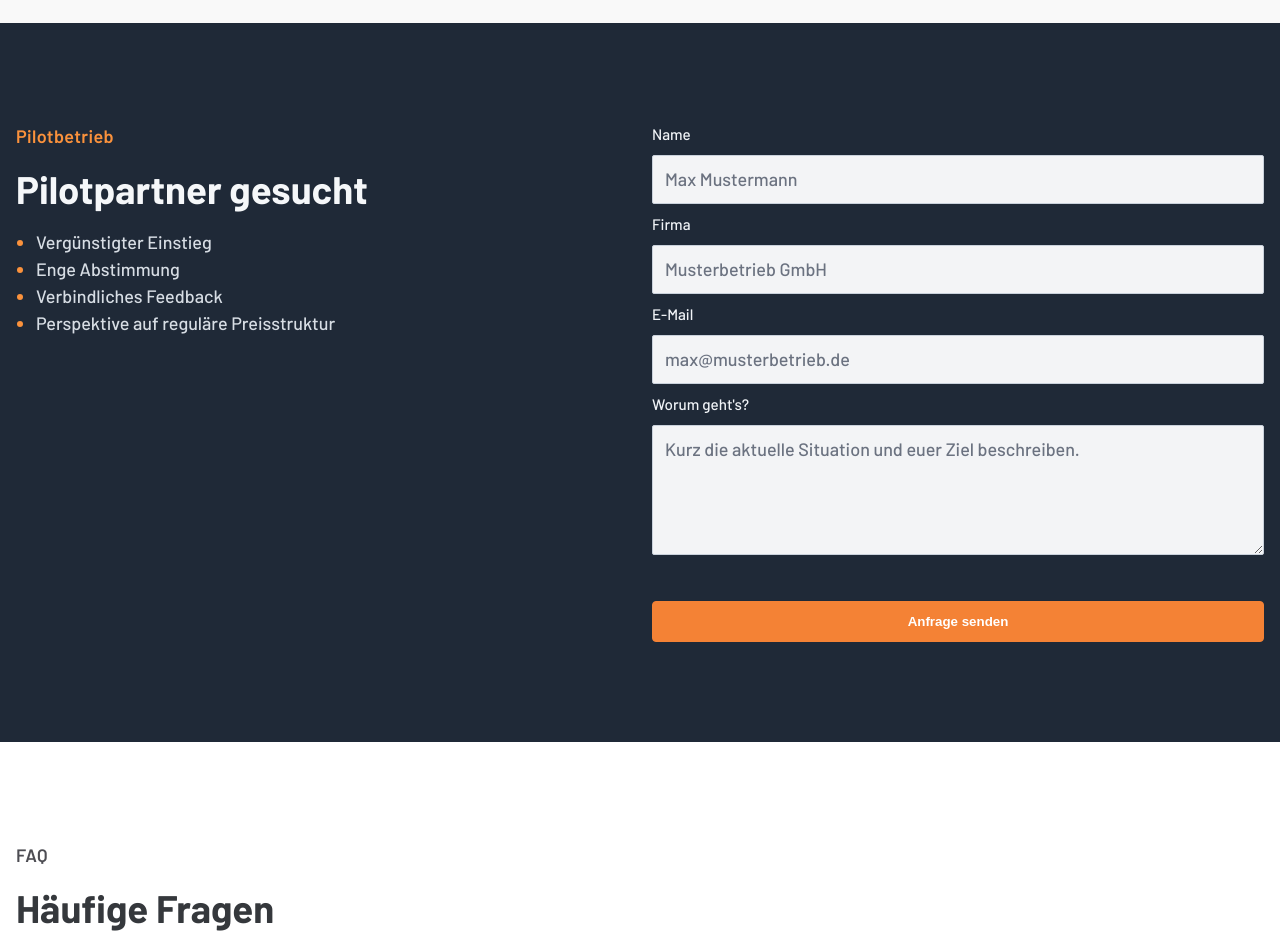
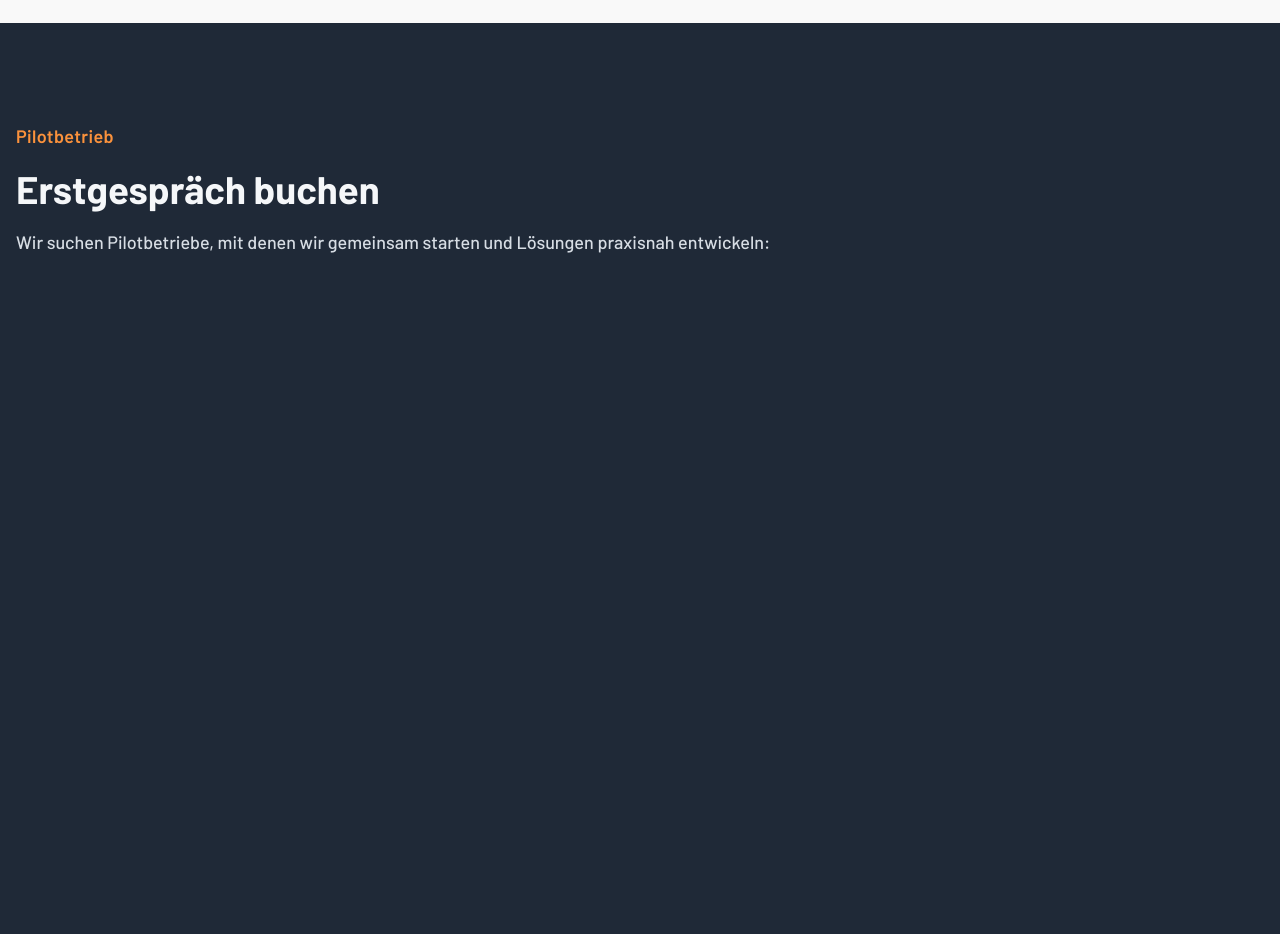
Before and after one commit to LightworksShop/StartupLandingpage, a website: page index.html in a window 1280 px wide. Shown: the part 8360-9294 px from the top of the page. Drawn offline with Linux system fonts and the light colour scheme; a script that the page names is missing.

Commit message:
added zoho bookings

```diff
--- a/app.js
+++ b/app.js
@@ -249,7 +249,9 @@ function renderContent() {
     .join("");
 
   const pilotPoints = document.getElementById("pilot-points");
-  pilotPoints.innerHTML = createListItems(flowContent.pilot);
+  if (pilotPoints && Array.isArray(flowContent.pilot)) {
+    pilotPoints.innerHTML = createListItems(flowContent.pilot);
+  }
 
   const faqList = document.getElementById("faq-list");
   if (faqList && Array.isArray(flowContent.faq)) {
--- a/index.html
+++ b/index.html
@@ -303,29 +303,14 @@
 
     <section class="section tone-accent" id="pilot">
       <div class="container pilot-grid">
-        <div>
+        <div class="pilot-intro">
           <p class="section-label">Pilotbetrieb</p>
-          <h2>Pilotpartner gesucht</h2>
-          <ul class="standard-list" id="pilot-points"></ul>
+          <h2>Erstgespräch buchen</h2>
+          <p class="pilot-intro-text">Wir suchen Pilotbetriebe, mit denen wir gemeinsam starten und Lösungen praxisnah entwickeln:</p>
         </div>
-        <form class="pilot-form" aria-label="Pilotanfrage" novalidate>
-          <label for="name">Name</label>
-          <input id="name" name="name" type="text" autocomplete="name" placeholder="Max Mustermann" required>
-
-          <label for="company">Firma</label>
-          <input id="company" name="company" type="text" autocomplete="organization" placeholder="Musterbetrieb GmbH">
-
-          <label for="email">E-Mail</label>
-          <input id="email" name="email" type="email" autocomplete="email" placeholder="max@musterbetrieb.de" required>
-
-          <label for="message">Worum geht's?</label>
-          <textarea id="message" name="message" rows="4" placeholder="Kurz die aktuelle Situation und euer Ziel beschreiben." required></textarea>
-
-          <input class="hp-field" type="text" name="website" tabindex="-1" autocomplete="off" aria-hidden="true">
-
-          <p class="form-status" data-form-status aria-live="polite"></p>
-          <button class="btn btn-secondary" type="submit" data-submit-button>Anfrage senden</button>
-        </form>
+        <div class="booking-embed-wrap" aria-label="Terminbuchung">
+          <div id="inline-container"></div>
+        </div>
       </div>
     </section>
 
@@ -379,5 +364,19 @@
 
   <script src="content.js"></script>
   <script src="app.js"></script>
+  <script src="https://bookings.nimbuspop.com/assets/embed.js"></script>
+  <script>
+    window.addEventListener("load", function () {
+      if (!window.Bookings || typeof Bookings.inlineEmbed !== "function") {
+        return;
+      }
+
+      Bookings.inlineEmbed({
+        url: "https://smartwerk.zohobookings.eu/portal-embed#/254439000000047054",
+        parent: "#inline-container",
+        height: "600px"
+      });
+    });
+  </script>
 </body>
 </html>
--- a/styles.css
+++ b/styles.css
@@ -1555,9 +1555,18 @@ p {
 
 .pilot-grid {
   display: grid;
-  grid-template-columns: 1fr 1fr;
+  grid-template-columns: 1fr;
   gap: 24px;
   align-items: start;
+}
+
+.pilot-intro {
+  width: 100%;
+}
+
+.pilot-intro-text {
+  margin: 0 0 10px;
+  max-width: none;
 }
 
 .pilot-form {
@@ -1615,6 +1624,16 @@ p {
 .pilot-form .btn:disabled {
   opacity: 0.7;
   cursor: not-allowed;
+}
+
+.booking-embed-wrap {
+  width: 100%;
+  grid-column: 1 / -1;
+}
+
+#inline-container {
+  width: 100%;
+  min-height: 600px;
 }
 
 .form-status {
```
Also changed, not shown: 2 other files.
